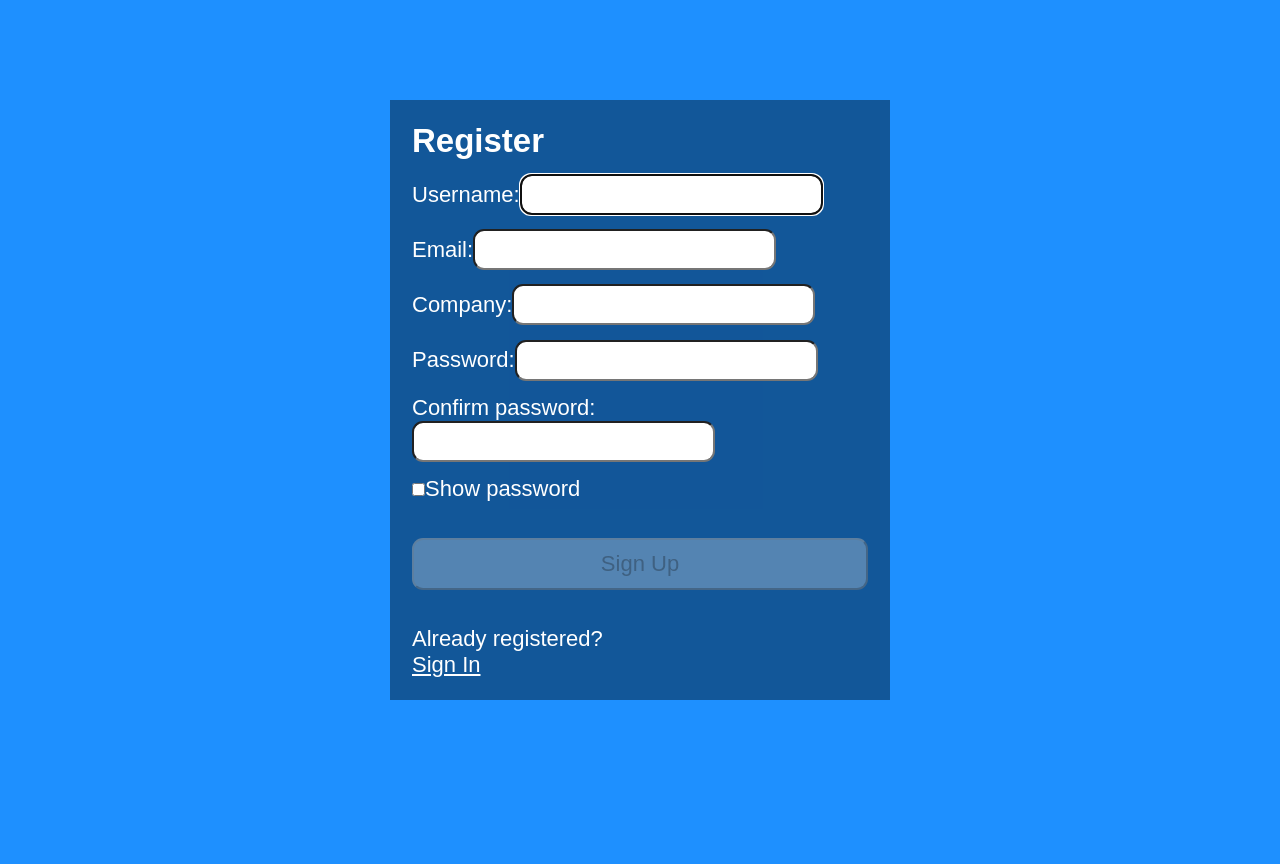
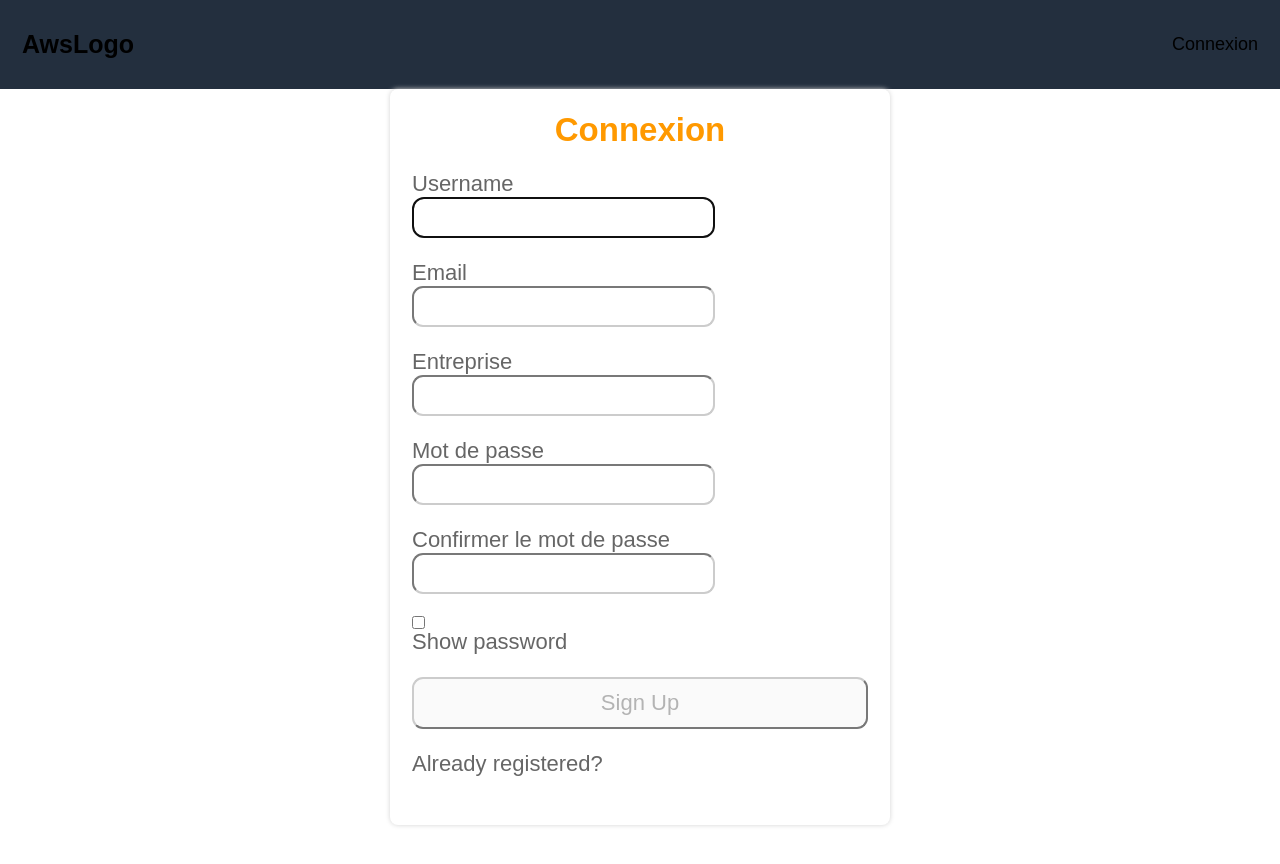
Before and after one commit to chloestephan/engineering-project, a React (Create React App) app in the folder client/: page / in a window 1280 px wide. Shown: the top 864 px of the page. Before the commit the page ends 800 px from the top, so only its background shows below. Built offline with nearby package versions, Linux system fonts and the light colour scheme.

Commit message:
front-end début

```diff
--- a/client/src/App.jsx
+++ b/client/src/App.jsx
@@ -1,10 +1,14 @@
-import Register from "./Register";
+import Register from "./components/main/register/Register";
+import Header from "./components/header/Header";
+import Footer from "./components/footer/Footer";
 
 function App() {
   return (
-    <main className="App">
+    <div className="App">
+      <Header />
       <Register />
-    </main>
+      <Footer />
+    </div>
   );
 }
 
--- /dev/null
+++ b/client/src/components/footer/Footer.jsx
@@ -0,0 +1,12 @@
+const Footer = () => {
+    return (
+        <footer className="footer">
+            <div class="footer-left">
+                <a href="#connexion">Connexion</a>
+            </div>
+            <a href="#default" class="logoEfrei">Efrei</a>
+        </footer>
+    );
+}
+
+export default Footer;
--- /dev/null
+++ b/client/src/components/header/Header.jsx
@@ -0,0 +1,12 @@
+const Header = () => {
+    return (
+        <div class="header">
+            <a href="#default" class="logoAWS">AwsLogo</a>
+            <div class="header-right">
+                <a href="#connexion">Connexion</a>
+            </div>
+        </div>
+    );
+}
+
+export default Header;
--- /dev/null
+++ b/client/src/components/header/header.css
@@ -0,0 +1,49 @@
+* {box-sizing: border-box;}
+
+body {
+  margin: 0;
+  font-family: Arial, Helvetica, sans-serif;
+}
+
+.header {
+  overflow: hidden;
+  background-color: #232F3E;
+  padding: 20px 10px;
+}
+
+.header a {
+  float: left;
+  color: black;
+  text-align: center;
+  padding: 12px;
+  text-decoration: none;
+  font-size: 18px;
+  line-height: 25px;
+  border-radius: 4px;
+}
+
+.header a.logoAWS {
+  font-size: 25px;
+  font-weight: bold;
+}
+
+.header a:hover {
+  background-color: #ddd;
+  color: black;
+}
+
+.header-right {
+  float: right;
+}
+
+@media screen and (max-width: 500px) {
+  .header a {
+    float: none;
+    display: block;
+    text-align: left;
+  }
+
+  .header-right {
+    float: none;
+  }
+}
--- a/client/src/Register.jsx
+++ b/client/src/components/main/register/Register.jsx
@@ -1,7 +1,7 @@
 import { useRef, useState, useEffect } from "react";
 import { faCheck, faTimes, faInfoCircle } from "@fortawesome/free-solid-svg-icons";
 import { FontAwesomeIcon } from "@fortawesome/react-fontawesome";
-import axios from "./api/axios";
+import axios from "../../../api/axios";
 
 const USER_REGEX = /^[a-zA-Z][a-zA-A0-9-_]{3,24}$/;
 const PWD_REGEX = /^(?=.*[a-z])(?=.*[A-Z])(?=.*[0-9])(?=.*[!@#$%^&*])(?=.{10,24})/;
@@ -110,12 +110,14 @@ const Register = () => {
           <p ref={errRef} className={errMsg ? "errmsg" : "offscreen"} aria-live="assertive">
             {errMsg}
           </p>
-          <h1>Register</h1>
+          <div class="loginFormTitle">
+            <h1>Connexion</h1>
+          </div>
           <form onSubmit={handleSubmit}>
 
             <div className="username-container">
               <label htmlFor="username">
-                Username:
+                Username
                 <span className={validUsername ? "valid" : "hide"}>
                   <FontAwesomeIcon icon={faCheck} />
                 </span>
@@ -147,7 +149,7 @@ const Register = () => {
 
             <div className="email-container">
               <label htmlFor="email">
-                Email:
+                Email
                 <span className={validEmail ? "valid" : "hide"}>
                   <FontAwesomeIcon icon={faCheck} />
                 </span>
@@ -174,7 +176,7 @@ const Register = () => {
 
             <div className="company-container">
               <label htmlFor="company">
-                Company:
+                Entreprise
               </label>
               <input
                 type="text"
@@ -187,7 +189,7 @@ const Register = () => {
 
             <div className="password-container">
               <label htmlFor="password">
-                Password:
+                Mot de passe
                 <span className={validPassword ? "valid" : "hide"}>
                   <FontAwesomeIcon icon={faCheck} />
                 </span>
@@ -220,7 +222,7 @@ const Register = () => {
 
             <div className="confirm-password-container">
               <label htmlFor="confirm-password">
-                Confirm password:
+                Confirmer le mot de passe
                 <span className={validMatch && matchPassword ? "valid" : "hide"}>
                   <FontAwesomeIcon icon={faCheck} />
                 </span>
--- /dev/null
+++ b/client/src/components/main/register/register.css
@@ -0,0 +1,101 @@
+
+section {
+    width: 100%;
+    max-width: 500px;
+    min-height: 600px;
+    display: flex;
+    flex-direction: column;
+    justify-content: flex-start;
+    padding: 1rem;
+    background-color: white;
+    color: #666666;
+    box-shadow: lightgrey 0px 0px 5px 0px;
+    border-radius: 8px;
+    margin: auto;
+  }
+
+  section h1 {
+    color: #FF9900;
+    text-align: center;
+  }
+
+  form {
+    display: flex;
+    flex-direction: column;
+    justify-content: space-evenly;
+    flex-grow: 1;
+    padding-bottom: 1rem;
+  }
+
+  input, label {
+    display: block;
+  }
+
+  a, a:visited {
+    color: #fff;
+  }
+
+  input[type="text"],
+  input[type="password"],
+  button,
+  textarea {
+  font-family: 'Nunito', sans-serif;
+  font-size: 22px;
+  padding: 0.25rem;
+  border-radius: 0.5rem;
+  border-color: #CCCCCC;
+  }
+
+  label,
+  button {
+  margin-top: 1rem;
+  }
+
+  button {
+  padding: 0.5rem;
+  }
+
+  .instructions {
+    font-size: 0.75rem;
+    border-radius: 0.5rem;
+    background: #000;
+    color: #fff;
+    padding: 0.25rem;
+    position: relative;
+    bottom: -10px;
+  }
+
+  .instructions > svg {
+    margin-right: 0.25rem;
+  }
+
+  .offscreen {
+    position: absolute;
+    left: -9999px;
+  }
+
+  .hide {
+    display: none;
+  }
+
+  .valid {
+    color: limegreen;
+    margin-left: 0.25rem;
+  }
+
+  .invalid {
+    color: red;
+    margin-left: 0.25rem;
+  }
+
+  .errmsg {
+    background-color: lightpink;
+    color: firebrick;
+    font-weight: bold;
+    padding: 0.5rem;
+    margin-bottom: 0.5rem;
+  }
+
+  .line {
+    display: inline-block;
+  }
--- a/client/src/index.css
+++ b/client/src/index.css
@@ -12,101 +12,12 @@ html {
 
 body {
   min-height: 100vh;
-  background-color: dodgerblue;
+  background-color: white;
 }
 
 .App {
-display: flex;
-flex-direction: column;
-justify-content: center;
-align-items: center;
-min-height: 100vh;
-padding: 1rem 0.5rem;
-}
-
-section {
-  width: 100%;
-  max-width: 500px;
-  min-height: 600px;
+  min-height: 100vh;
   display: flex;
   flex-direction: column;
-  justify-content: flex-start;
-  padding: 1rem;
-  background-color: rgba(0,0,0,0.4);
+  justify-content: space-between;
 }
-
-form {
-  display: flex;
-  flex-direction: column;
-  justify-content: space-evenly;
-  flex-grow: 1;
-  padding-bottom: 1rem;
-}
-
-a, a:visited {
-  color: #fff;
-}
-
-input[type="text"],
-input[type="password"],
-button,
-textarea {
-font-family: 'Nunito', sans-serif;
-font-size: 22px;
-padding: 0.25rem;
-border-radius: 0.5rem;
-}
-
-label,
-button {
-margin-top: 1rem;
-}
-
-button {
-padding: 0.5rem;
-}
-
-.instructions {
-  font-size: 0.75rem;
-  border-radius: 0.5rem;
-  background: #000;
-  color: #fff;
-  padding: 0.25rem;
-  position: relative;
-  bottom: -10px;
-}
-
-.instructions > svg {
-  margin-right: 0.25rem;
-}
-
-.offscreen {
-  position: absolute;
-  left: -9999px;
-}
-
-.hide {
-  display: none;
-}
-
-.valid {
-  color: limegreen;
-  margin-left: 0.25rem;
-}
-
-.invalid {
-  color: red;
-  margin-left: 0.25rem;
-}
-
-.errmsg {
-  background-color: lightpink;
-  color: firebrick;
-  font-weight: bold;
-  padding: 0.5rem;
-  margin-bottom: 0.5rem;
-}
-
-.line {
-  display: inline-block;
-}
```
Also changed, not shown: client/src/index.js (+9 -0 lines), client/src/components/footer/footer.css (added).
